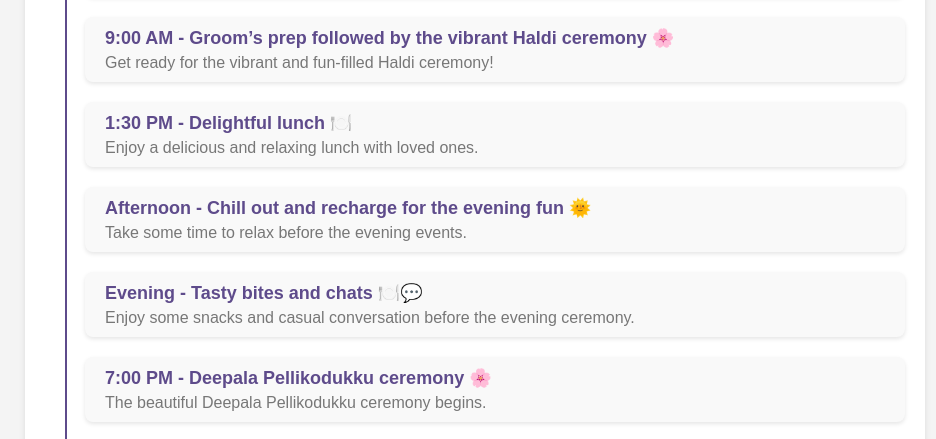
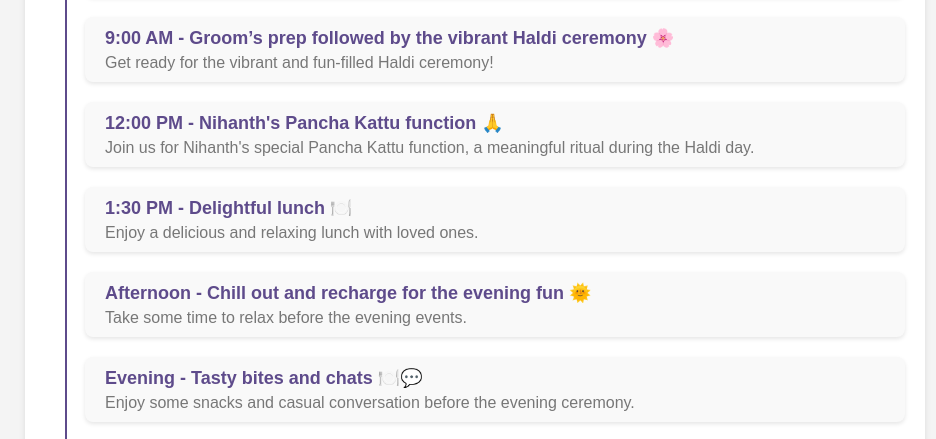
Before and after one commit to saphal4859/Sap-Aish-wedding, a plain HTML site: page index.html in a window 1280 px wide. Shown: the part 323-762 px from the top of the page, without its empty margins (165-1101 px from the left). Drawn offline with Linux system fonts and the light colour scheme.

Commit message:
Update index.html

```diff
--- a/index.html
+++ b/index.html
@@ -233,6 +233,17 @@
         color: #2c3e50;
         margin-bottom: 40px;
       }
+      * {
+  margin: 0;
+  padding: 0;
+  box-sizing: border-box;
+  user-select: none; /* Prevent text selection globally */
+}
+
+/* Allow text selection for specific elements like notes section */
+.notes-section, .event-description {
+  user-select: none; /* Allow selection for readable areas like descriptions */
+}
     </style>
   </head>
   <body>
@@ -257,6 +268,10 @@
       <div class="timeline-event">
         <div class="event-time">9:00 AM - Groom’s prep followed by the vibrant Haldi ceremony 🌸</div>
         <div class="event-description">Get ready for the vibrant and fun-filled Haldi ceremony!</div>
+      </div>
+      <div class="timeline-event">
+        <div class="event-time">12:00 PM - Nihanth's Pancha Kattu function 🙏</div>
+        <div class="event-description">Join us for Nihanth's special Pancha Kattu function, a meaningful ritual during the Haldi day.</div>
       </div>
       <div class="timeline-event">
         <div class="event-time">1:30 PM - Delightful lunch 🍽️</div>
@@ -325,11 +340,11 @@
         <div class="event-description">The groom welcomes the guests for a grand reception.</div>
       </div>
       <div class="timeline-event">
-        <div class="event-time">2:00 PM - Delicious lunch 🍽️</div>
+        <div class="event-time">1:30 PM - Delicious lunch 🍽️</div>
         <div class="event-description">Enjoy a lavish lunch before the grand celebrations begin.</div>
       </div>
       <div class="timeline-event">
-        <div class="event-time">3:00 PM - Jaw-dropping performance by Sahithya 🎶</div>
+        <div class="event-time">2:15 PM - Jaw-dropping performance by Sahithya 🎶</div>
         <div class="event-description">Sahithya’s amazing performance will leave everyone awestruck.</div>
       </div>
       <div class="timeline-event">
@@ -356,7 +371,7 @@
         <div class="event-description">The Nandi ceremony sets the stage for the wedding rituals.</div>
       </div>
       <div class="timeline-event">
-        <div class="event-time">10:00 AM - Gowri Pooja for the bride and Vadugu + Kashi Yatra for the groom 🙏💍</div>
+        <div class="event-time">10:00 AM - Gowri Pooja for the bride & Vadugu + Kashi Yatra for the groom 🙏💍</div>
         <div class="event-description">Special poojas for the bride and groom.</div>
       </div>
       <div class="timeline-event">
```
